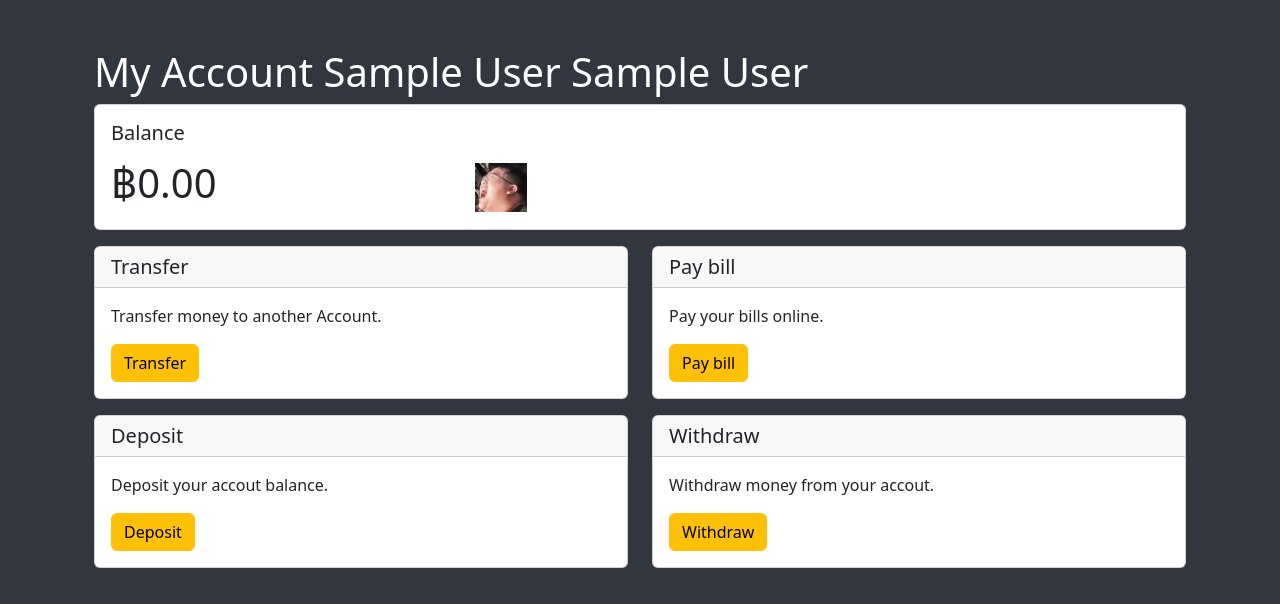
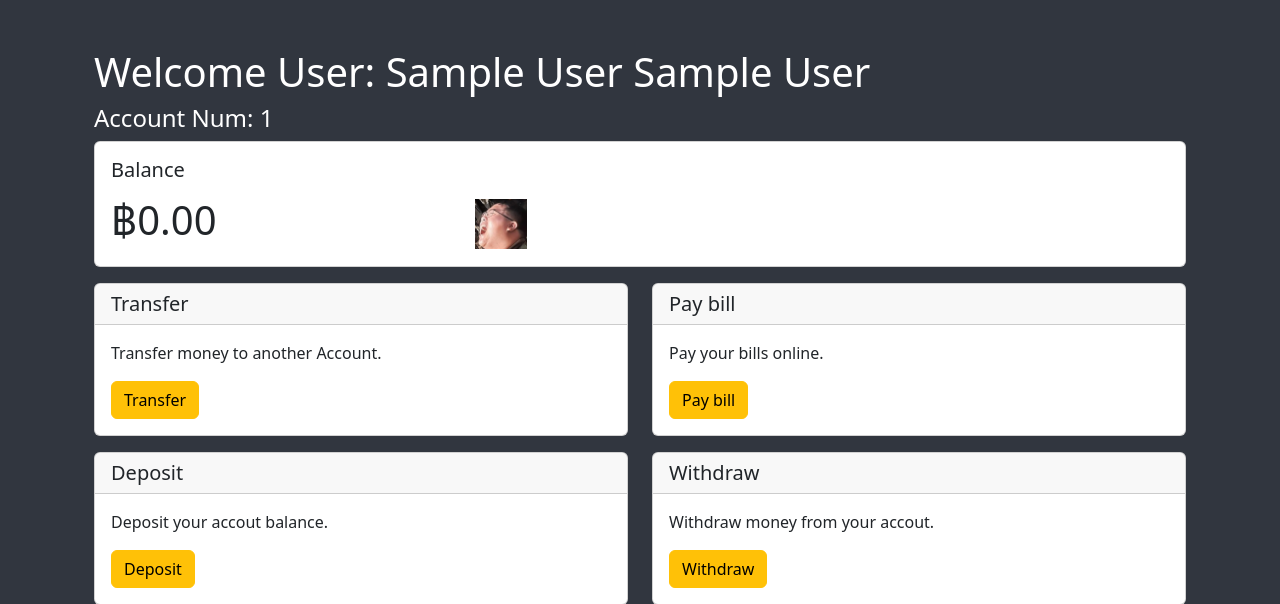
Before and after one commit to ClairCrest/DBProject, a PHP site: page /user/ in a window 1280 px wide. Shown: the top 604 px of the page. Run offline with PHP 8.4, Linux system fonts and the light colour scheme; the visitor is signed in with stand-in values (Sample User, id 1).

Commit message:
Update index.php

```diff
--- a/user/index.php
+++ b/user/index.php
@@ -30,7 +30,8 @@
         ?>
         <!--<h1>Welcome <?php //echo $row['firstname']. ' ' .$row['lastname']?> User</h1>-->
         <div class="container mt-5">
-            <h1 class="text-white">My Account <?php echo $row['firstname']. ' ' .$row['lastname']?> </h1>
+            <h1 class="text-white">Welcome User: <?php echo $row['firstname'].' '.$row['lastname']?></h1>
+            <h4 class="text-white">Account Num: <?php echo $row['id']?> </h4>
             <div class="card mb-3 center">
                 <div class="card-body">
                     <div class="row">
```
